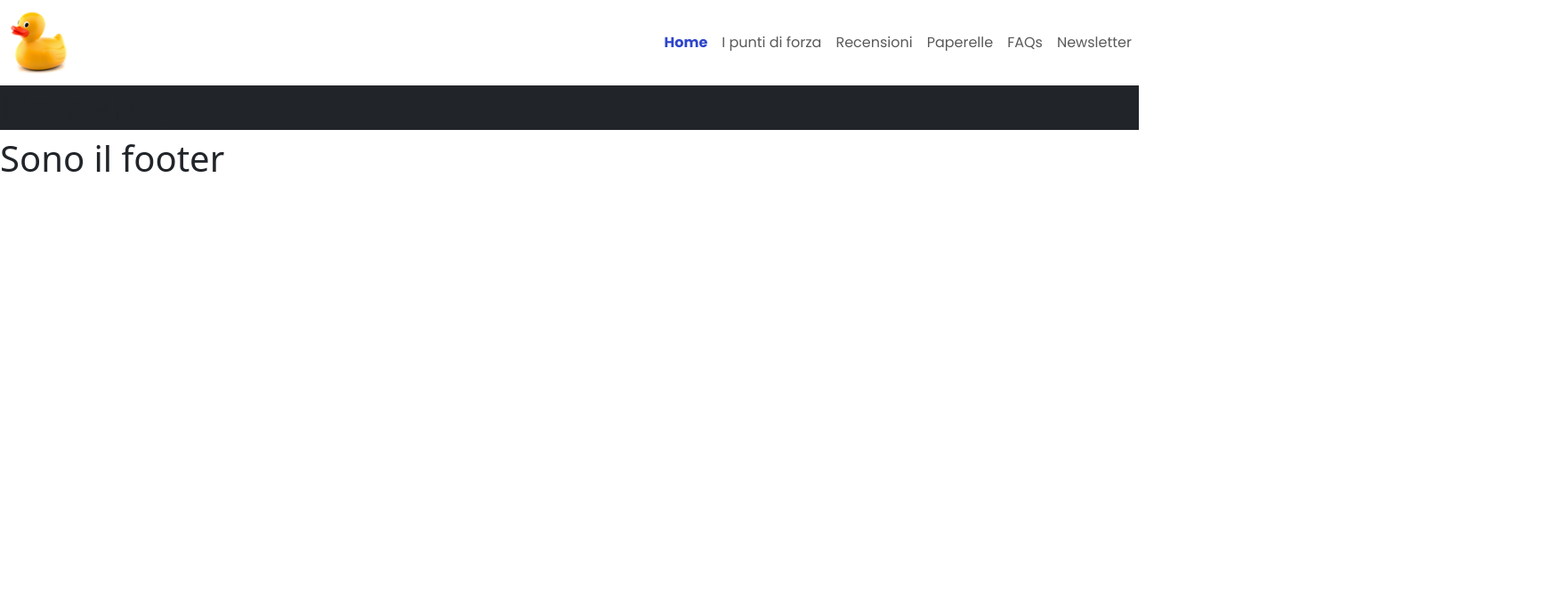
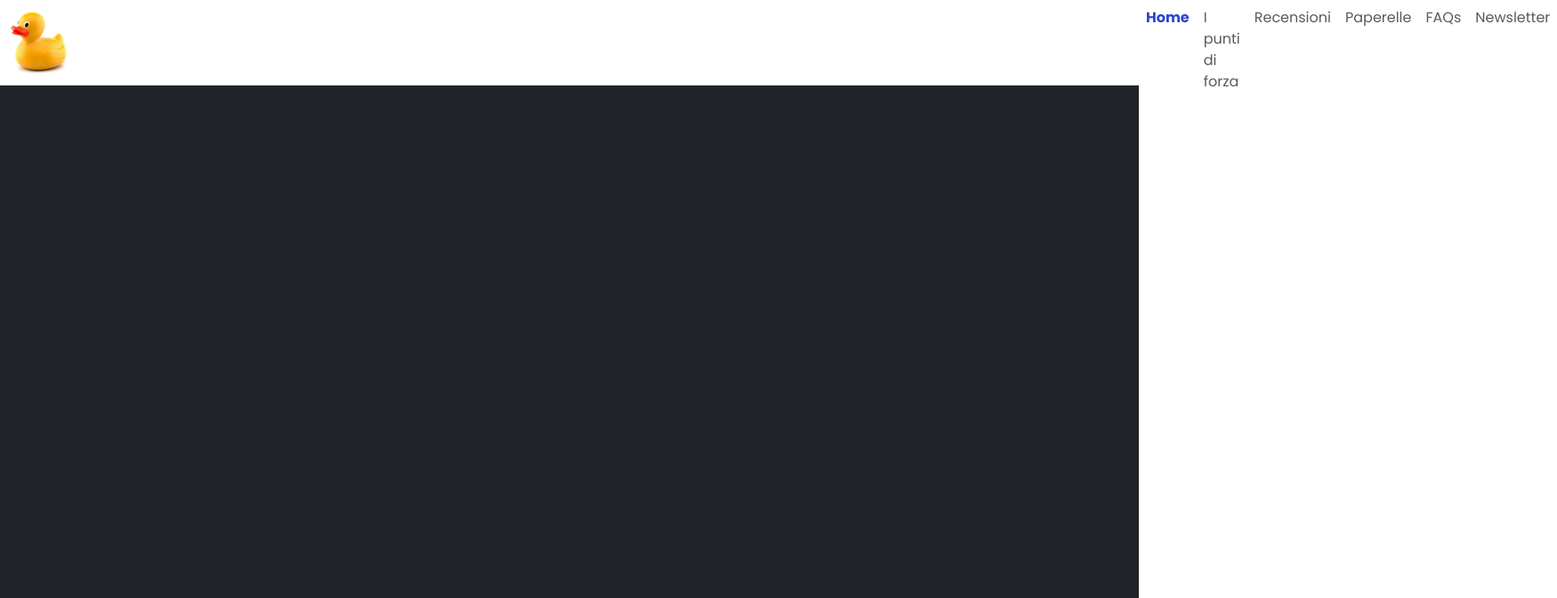
Before and after one commit to LucaCavatassi/landing-page-product, a Vue app: page / in a window 1280 px wide. Shown: the top 672 px of the page at 89% size, 1750 px wide, since content can reach past the window. Built offline with nearby package versions, Linux system fonts and the light colour scheme.

Commit message:
feat: navbar opening transition smooth, navbar completed for now

```diff
--- a/src/components/HeaderComponent.vue
+++ b/src/components/HeaderComponent.vue
@@ -16,9 +16,9 @@
             <!-- /Toggler Hamburger -->
 
             <!-- Menu -->
-            <div class="collapse navbar-collapse ps-3" id="navbars">
+            <div class="collapse navbar-collapse" id="navbars">
                 <!-- Logo + Close Button -->
-                <div class="d-flex d-md-none justify-content-between">
+                <div class="d-flex d-md-none justify-content-between mt-2">
                     <img src="../../public/imgs/logo.png" alt="Logo">
                     <button class="navbar-toggler" type="button" data-bs-toggle="collapse" data-bs-target="#navbars"
                         aria-controls="navbars" aria-expanded="false" aria-label="Toggle navigation">
@@ -63,14 +63,12 @@ nav {
     max-height: 96px;
     position: relative;
 }
-.navbar-collapse {
-    transition: height 0.3s ease-in-out; /* Smooth transition */
-    height: 100%;
-}
 
-// Height Expanded
+// Navbar Style Expanded
 .navbar-collapse.show {
-    height: 100vh; /* Full height when expanded */
+    height: 100vh; // Full height when expanded
+    width: 70%; // Width applied with smooth transition
+    padding-left: 1rem;
     .navbar-nav {
         margin-top: 1rem;
     }
@@ -79,14 +77,15 @@ nav {
     }
 }
 
-// Navbar Style Expanded
+// Navbar Style Closed
 .navbar-collapse {
     background-color: white !important;
-    width: 70%;
+    width: 0;
     position: absolute;
     top: 0;
     right: 0;
     z-index: 3;
+    transition: width 0.5s ease-in-out; /* Smooth transition on width */
 }
 
 /* Overlay to back content when has show class so it's expanded */
--- a/src/pages/HomePage.vue
+++ b/src/pages/HomePage.vue
@@ -12,7 +12,7 @@
 
 <template>
     <HeaderComponent />
-    <div class="bg-dark">
+    <div class="bg-dark vh-100">
         <h1 class="body-font">HomePage</h1>
     </div>
     <FooterComponent />
```
